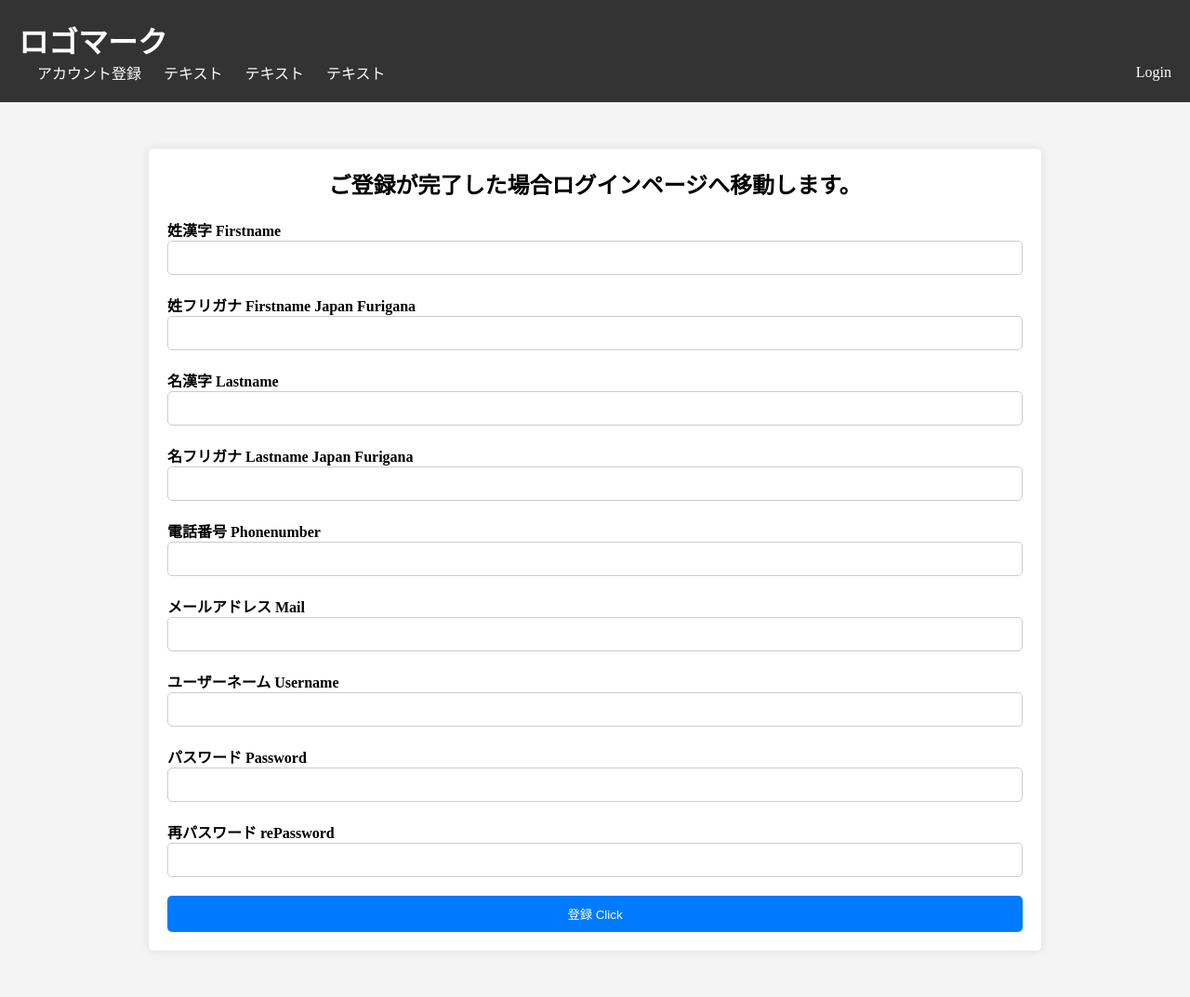
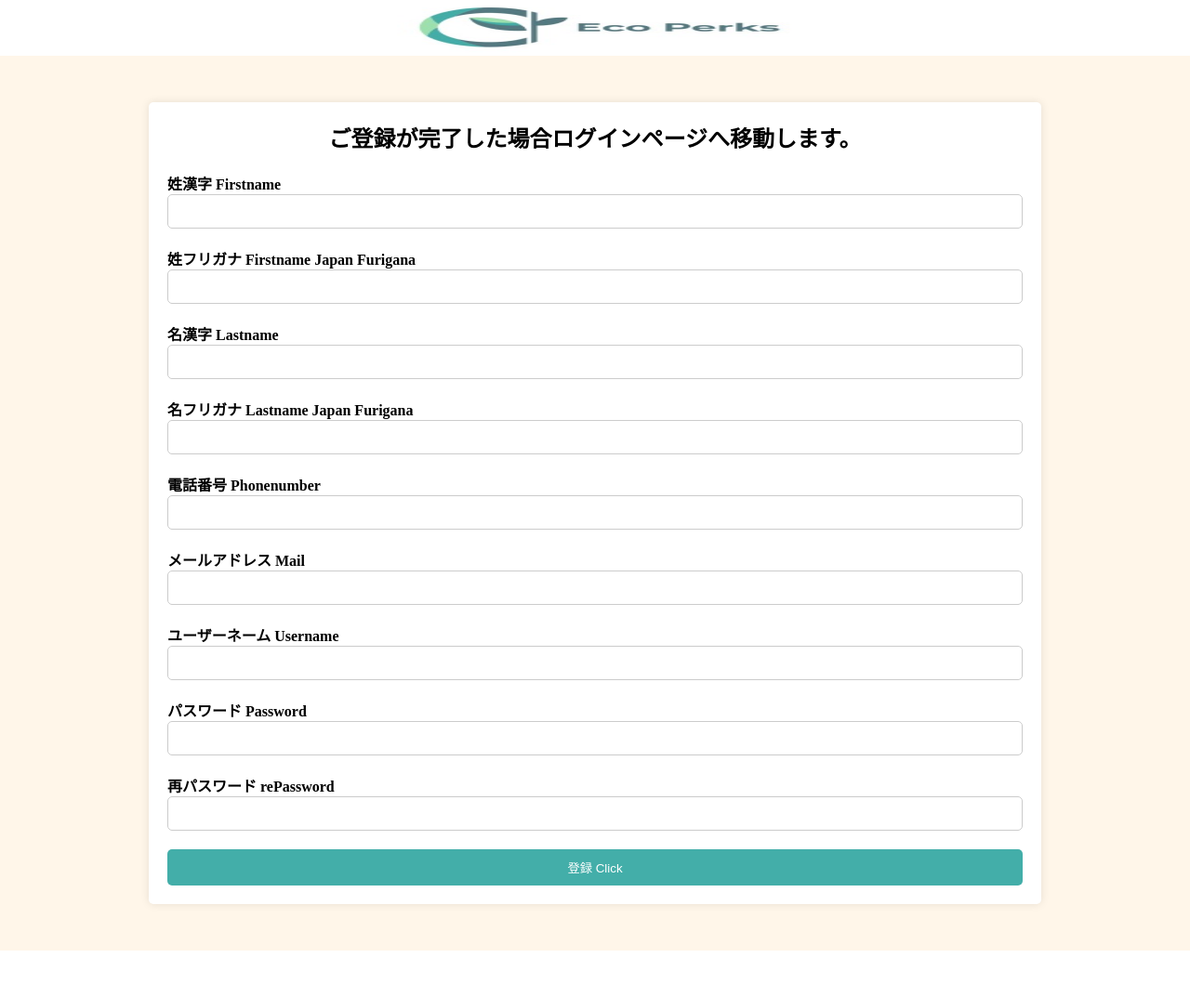
Before and after one commit to AlphaKtan/EcoPerks, a PHP site: page /form.html in a window 1280 px wide. Shown: the whole page at 93% size. After the commit the page ends 1023 px from the top, so only its background shows below. Run offline with PHP 8.4, Linux system fonts and the light colour scheme.

Commit message:
ヘッダー修正; フォームを編集

```diff
--- a/CSS/formStyle.css
+++ b/CSS/formStyle.css
@@ -6,38 +6,43 @@
 }
 
 body {
-    background-color: #f4f4f4;
+    background-color: #FFF6E9;
 }
 
 header {
-    background-color: #333;
-    color: #fff;
-    padding: 20px;
+    height: 60px;
+    background-color: white;
 }
 
-h1 {
-    margin: 0;
+.menu {
+    width: 100%;
 }
 
-.menu_flex {
-    display: flex;
-    justify-content: space-between;
-    align-items: center;
+.logo {
+    height: 60px;
+    width: 100%;
 }
 
-.top_menu_left ul,
-.top_menu_right ul {
-    display: inline-block;
-    list-style-type: none;
-    padding: 0;
+.icon {
+    width: 100%;
 }
 
-.top_menu_left ul li,
-.top_menu_right ul li {
-    display: inline-block;
-    margin-left: 20px;
+.flexBox {
+    display: flex;
 }
 
+#flexBox{
+    display:flex;
+}
+
+
+#flexBox{
+    display:flex;
+}
+
+.flexItem{
+    width: 130px;
+}
 a {
     color: #fff;
     text-decoration: none;
@@ -82,7 +87,7 @@ input[type="email"]{
 button[type="submit"] {
     width: 100%;
     padding: 10px;
-    background-color: #007bff;
+    background-color: #43AEA9;
     color: #fff;
     border: none;
     border-radius: 5px;
@@ -91,5 +96,5 @@ button[type="submit"] {
 }
 
 button[type="submit"]:hover {
-    background-color: #0056b3;
+    background-color: #557981;
 }
--- a/CSS/loginStyle.css
+++ b/CSS/loginStyle.css
@@ -29,7 +29,6 @@ header {
 
 .flexBox {
     display: flex;
-    position: fixed;
 }
 
 #flexBox{
--- a/form.html
+++ b/form.html
@@ -8,24 +8,15 @@
     <title>アカウント登録</title>
 </head>
 <body>
-
     <header>
-        <h1><a href="#">ロゴマーク</a></h1>
-        <nav class="menu_flex">
-            <div class="top_menu_left">
-                <ul id="header_ul">
-                    <li><a href="form.html">アカウント登録</a></li>
-                    <li><a href="#">テキスト</a></li>
-                    <li><a href="#">テキスト</a></li>
-                    <li><a href="#">テキスト</a></li>
-                </ul>
+        <div class="flexBox">
+            <div class="menu">
             </div>
-            <div class="top_menu_right">
-                <ul>
-                    <li><a href="#">Login</a></li>
-                </ul>
+            <div class="logo">
+                <img src="img/logo.jpg" alt="" class="logo">
             </div>
-        </nav>
+            <div class="icon"></div>
+        </div>
     </header>
 
     <section class="login_form">
```
